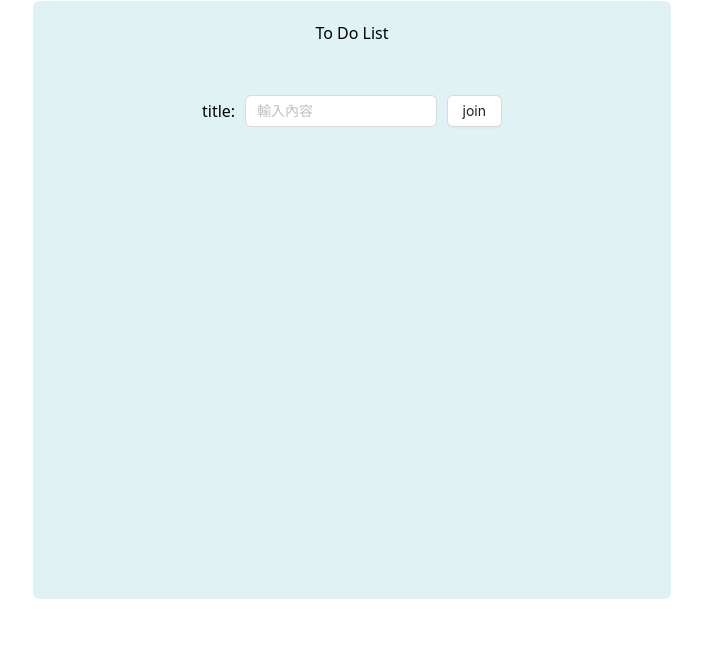
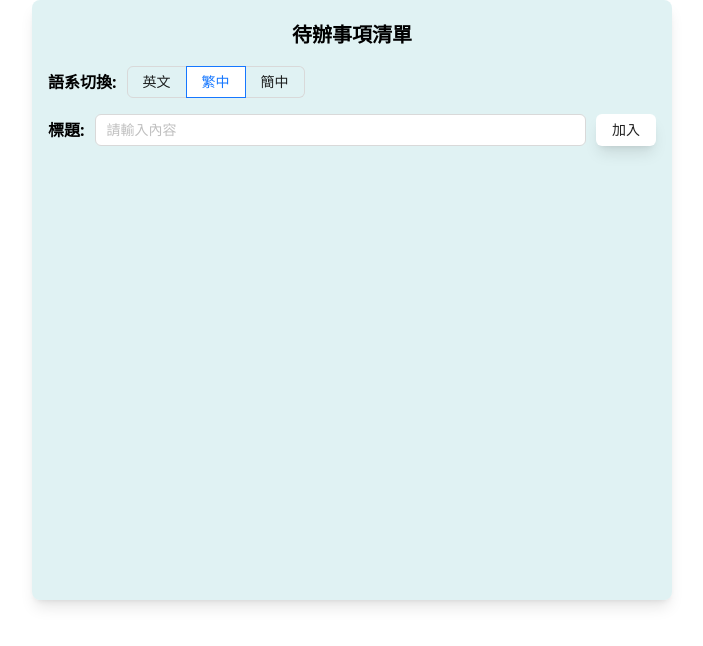
Before and after one commit to lockon1248/ToDoList, a Vue app: page / in a window 1280 px wide. Shown: the top 646 px of the page, without its empty margins (288-991 px from the left). Built offline with nearby package versions, Linux system fonts and the light colour scheme.

Commit message:
feat: 新增多語系翻譯以及代辦事項樣式調整:
1. 新增多語系相關選項，新增英、簡繁中語系切換及相關內容
2. 調整代辦事項樣式

```diff
--- a/index.html
+++ b/index.html
@@ -4,7 +4,7 @@
 		<meta charset="UTF-8" />
 		<link rel="icon" type="image/svg+xml" href="/vite.svg" />
 		<meta name="viewport" content="width=device-width, initial-scale=1.0" />
-		<title>Vite + Vue</title>
+		<title>To Do List</title>
 	</head>
 	<body>
 		<div id="app"></div>
@@ -12,9 +12,10 @@
 	</body>
 </html>
 <style>
-* {
-  margin: 0;
-  padding: 0;
-  box-sizing: border-box;
-}
+	* {
+		margin: 0;
+		padding: 0;
+		border: 0;
+		box-sizing: border-box;
+	}
 </style>
--- a/package.json
+++ b/package.json
@@ -18,6 +18,7 @@
 		"@fortawesome/vue-fontawesome": "^3.0.6",
 		"ant-design-vue": "^4.1.2",
 		"vue": "^3.3.11",
+		"vue-i18n": "^9.13.1",
 		"vue-router": "^4.2.5"
 	},
 	"devDependencies": {
--- a/src/App.vue
+++ b/src/App.vue
@@ -1,24 +1,48 @@
 <template>
-	<div class="min-w-[500px] max-w-[50vw] h-[75vh] mx-auto bg-tiffanyBlue rounded-lg border border-white">
-		<header class="pt-5 text-center">To Do List</header>
-		<div class="flex mx-auto gap-[10px] min-w-[200px] max-w-[300px] pt-[50px]">
-			<label for="" class="flex leading-6 items-center">title:</label>
-			<a-input v-model:value="inputVal" placeholder="輸入內容" />
-			<a-button @click="joinList">join</a-button>
-		</div>
-		<div class="mx-auto flex mt-[20px] min-w-[200px] max-w-[300px] flex-col">
-			<div class="flex p-2 shadow-lg rounded-xl gap-1 items-center" v-for="(item, index) in toDoList" :key="index">
-				<a-input :bordered="false" :value="item.name" :readonly="!item.edit" @input="handleInput(item, $event)" class="p-[5px]" />
-				<font-awesome-icon :icon="item.edit ? 'fa-solid fa-floppy-disk' : 'fa-solid fa-pen-to-square'" class="cursor-pointer text-gray-500" @click="edit(item)" />
-				<font-awesome-icon icon="fa-solid fa-trash" class="cursor-pointer text-gray-500" @click="deleteItem(item)" />
+	<a-config-provider :autoInsertSpaceInButton="false">
+		<div class="min-w-[300px] max-w-[50vw] h-[75vh] mx-auto flex flex-col gap-4 shadow-lg bg-tiffanyBlue rounded-lg border border-white">
+			<header class="pt-5 text-center gap-[10px] text-[20px] font-black">{{ $t('toDoList') }}</header>
+			<div class="text-center flex gap-[10px] items-center mx-4 flex-wrap" @change="openChange">
+				<p class="flex flex-nowrap font-semibold">{{ $t('language_switch') }}:</p>
+				<a-radio-group v-model:value="langValue">
+					<a-radio-button class="bg-transparent" v-for="item in langSelect" :key="item.val" :value="item.val">{{ item.lang }}</a-radio-button>
+				</a-radio-group>
+			</div>
+			<div class="flex gap-[10px] mx-4">
+				<p class="flex leading-6 items-center whitespace-nowrap font-semibold">{{ $t('title') }}:</p>
+				<a-input v-model:value="inputVal" :placeholder="$t('inputContent')" />
+				<a-button class="shadow-lg border-transparent" @click="joinList">{{ $t('join') }}</a-button>
+			</div>
+			<div class="flex my-[10px] flex-col flex-grow">
+				<div class="flex p-2 shadow-lg rounded-xl gap-1 items-center min-w-[275px] mx-3 my-1 overflow-auto" v-for="(item, index) in toDoList" :key="index">
+					<a-input class="p-[5px]" :bordered="false" :value="item.name" :readonly="!item.edit" @input="handleInput(item, $event)" />
+					<font-awesome-icon class="cursor-pointer text-gray-500" :icon="item.edit ? 'fa-solid fa-floppy-disk' : 'fa-solid fa-pen-to-square'" @click="edit(item)" />
+					<font-awesome-icon class="cursor-pointer text-gray-500" icon="fa-solid fa-trash" @click="deleteItem(item)" />
+				</div>
 			</div>
 		</div>
-	</div>
+	</a-config-provider>
 </template>
 <script setup>
-import { ref } from 'vue';
+import { ref, computed } from 'vue';
+import { i18n } from '@/utils/i18n';
 const inputVal = ref('');
 const toDoList = ref([]);
+const langSelect = computed(() => [
+	{ lang: i18n.global.t('en'), val: 'en' },
+	{ lang: i18n.global.t('tc'), val: 'zh_TW' },
+	{ lang: i18n.global.t('sc'), val: 'zh_CN' }
+]);
+const langValue = ref(getLangValue());
+function getLangValue() {
+	const lang = document.body.lang;
+	// 遍历 langSelect 数组，寻找匹配的语言选项
+	for (let i = 0; i < langSelect.value.length; i++) {
+		if (langSelect.value[i].val === lang) {
+			return langSelect.value[i].val;
+		}
+	}
+}
 const getList = () => {
 	const toDoListString = localStorage.getItem('toDoList');
 	if (!toDoListString) {
@@ -30,7 +54,8 @@ const getList = () => {
 getList();
 const joinList = () => {
 	if (inputVal.value.trim() === '') {
-		alert('未輸入訊息');
+		let message = i18n.global.t('messageNotEntered');
+		alert(message);
 		console.log(toDoList.value.length);
 		return;
 	} else {
@@ -55,7 +80,8 @@ const deleteItem = (item) => {
 const edit = (item) => {
 	if (item.edit) {
 		if (item.name === '') {
-			alert('修改失敗你沒寫字');
+			let message = i18n.global.t('failedToModify');
+			alert(message);
 			getList();
 		} else {
 			item.edit = false;
@@ -72,4 +98,16 @@ const edit = (item) => {
 const handleInput = (item, event) => {
 	item.name = event.target.value;
 };
+const openChange = () => {
+	i18n.global.locale.value = langValue.value;
+};
 </script>
+<style lang="scss" scoped>
+:where(.css-dev-only-do-not-override-1hsjdkk).ant-btn-default:not(:disabled):hover {
+	color: #000000;
+	border: transparent;
+}
+:where(.css-dev-only-do-not-override-1hsjdkk).ant-radio-button-wrapper-checked:not(.ant-radio-button-wrapper-disabled) {
+	background-color: transparent;
+}
+</style>
--- /dev/null
+++ b/src/locales/en.json
@@ -0,0 +1,12 @@
+{
+	"inputContent": "Please enter content",
+	"messageNotEntered": "Message not entered",
+	"failedToModify": "Failed to modify!! you did not write",
+	"toDoList": "To Do List",
+	"join": "Join",
+	"title": "Title",
+	"language_switch": "Language Switch",
+	"sc": "SC",
+	"tc": "TC",
+	"en": "EN"
+}
--- /dev/null
+++ b/src/locales/zh-cn.json
@@ -0,0 +1,12 @@
+{
+	"inputContent": "请输入内容",
+	"messageNotEntered": "未输入讯息",
+	"failedToModify": "修改失败!!你没写字",
+	"toDoList": "待办事项清单",
+	"join": "加入",
+	"title": "标题",
+	"language_switch": "语系切换",
+	"sc": "简中",
+	"tc": "繁中",
+	"en": "英文"
+}
--- /dev/null
+++ b/src/locales/zh-tw.json
@@ -0,0 +1,12 @@
+{
+    "inputContent": "請輸入內容",
+    "messageNotEntered": "未輸入訊息",
+    "failedToModify": "修改失敗!!你沒寫字",
+    "toDoList": "待辦事項清單",
+    "join": "加入",
+    "title": "標題",
+    "language_switch": "語系切換",
+	"sc": "簡中",
+	"tc": "繁中",
+	"en": "英文"
+}
--- a/src/main.js
+++ b/src/main.js
@@ -1,10 +1,12 @@
 /* v8 ignore start */
 import { createApp } from 'vue';
 import App from './App.vue';
+import { i18n } from '@/utils/i18n';
 import { library } from '@fortawesome/fontawesome-svg-core';
 import { FontAwesomeIcon } from '@fortawesome/vue-fontawesome';
 import { faTrash, faPenToSquare, faFloppyDisk } from '@fortawesome/free-solid-svg-icons';
+
 import '@/assets/styles/main.css';
 library.add(faTrash, faPenToSquare, faFloppyDisk);
 
-createApp(App).component('font-awesome-icon', FontAwesomeIcon).mount('#app');
+createApp(App).use(i18n).component('font-awesome-icon', FontAwesomeIcon).mount('#app');
--- /dev/null
+++ b/src/utils/i18n.js
@@ -0,0 +1,18 @@
+import { createI18n } from 'vue-i18n';
+import zhTW from '@/locales/zh-tw.json';
+import zhCN from '@/locales/zh-cn.json';
+import en from '@/locales/en.json';
+const urlParams = new URLSearchParams(window.location.search);
+export  const defaultLocale = urlParams.has('locale') ? urlParams.get('locale') : 'zh_TW';
+document.body.lang = defaultLocale;
+export const i18n = createI18n({
+    legacy: false,
+    locale: defaultLocale,
+    fallbackLocale: 'en',
+    messages: {
+        zh_TW: zhTW,
+        zh_CN: zhCN,
+        en: en,
+    },
+    globalInjection: true,
+});
```
Also changed, not shown: 1 other file (tests, documents, lock files or other folders).
